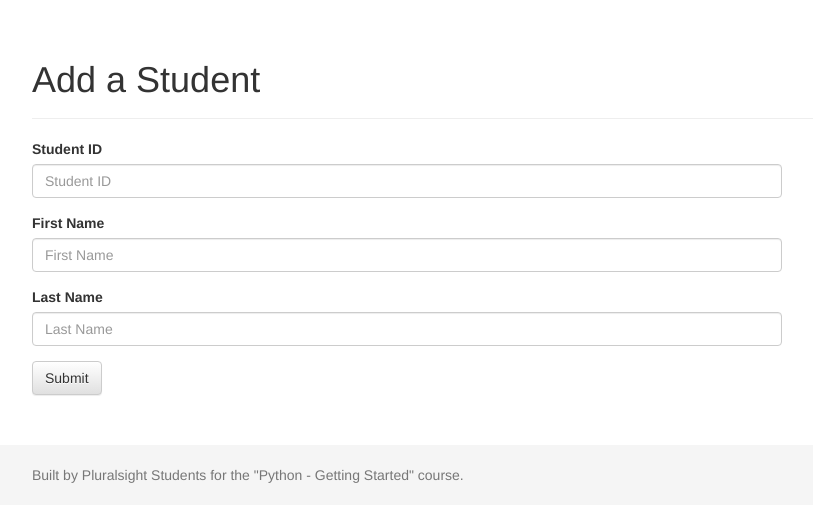
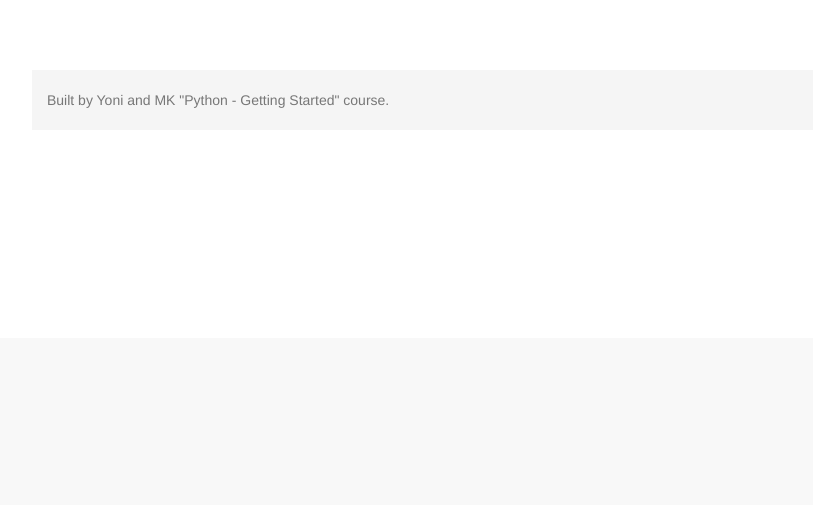
Before and after one commit to appdev2023/Student_webapp, a Flask app: page / in a window 1280 px wide. Shown: the part 462-967 px from the top of the page, without its empty margins (38-851 px from the left). After the commit the page ends 570 px from the top, so only its background shows below. Run offline with Flask 2, Linux system fonts and the light colour scheme; some libraries are stand-ins or nearby versions.

Commit message:
comment lines of code app.py and index.html for Add student feature

```diff
--- a/webapp/app.py
+++ b/webapp/app.py
@@ -9,6 +9,14 @@ app = Flask(__name__)
 
 @app.route("/", methods=["GET", "POST"])
 def students_page():
+    '''
+    Currently the method should use the GET method only
+    as the current task is to display a list of students parsed from
+    the studentcsv file. Therefore, the line of code for POST method
+    is commented.
+    :return:
+    '''
+    '''
     if request.method == "POST":
         new_student_id = request.form.get("student-id", "")
         new_student_name = request.form.get("name", "")
@@ -18,7 +26,7 @@ def students_page():
         students.append(new_student)
 
         return redirect(url_for("students_page"))
-
+    '''
     return render_template("index.html", students=students)
 
 
--- a/webapp/student.py
+++ b/webapp/student.py
@@ -2,12 +2,11 @@ students = []
 
 
 class Student:
-
     school_name = "Springfield Elementary"
 
-    def __init__(self, name,lastname, student_id=332):
+    def __init__(self, name, lastname, student_id=332):
         self.name = name
-        self.lastname=lastname
+        self.lastname = lastname
         self.student_id = student_id
         students.append(self)
 
--- a/webapp/templates/index.html
+++ b/webapp/templates/index.html
@@ -102,7 +102,7 @@
 
     </div>
 
-    <div class="page-header">
+{#    <div class="page-header">
         <h1>Add a Student</h1>
     </div>
 
@@ -127,11 +127,11 @@
         </div>
     </div>
 
-</div>
+</div>#}
 
 <footer class="footer">
     <div class="container">
-        <p class="text-muted">Built by Pluralsight Students for the "Python - Getting Started" course.</p>
+        <p class="text-muted">Built by Yoni and MK "Python - Getting Started" course.</p>
     </div>
 </footer>
 
```
